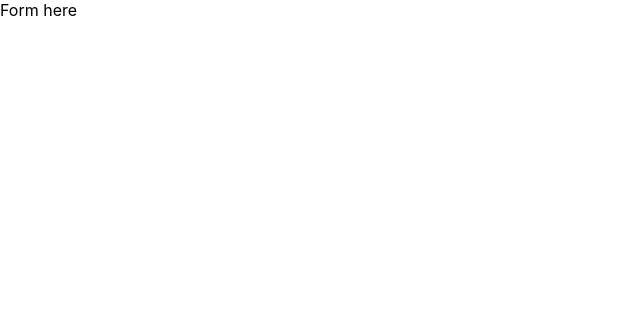
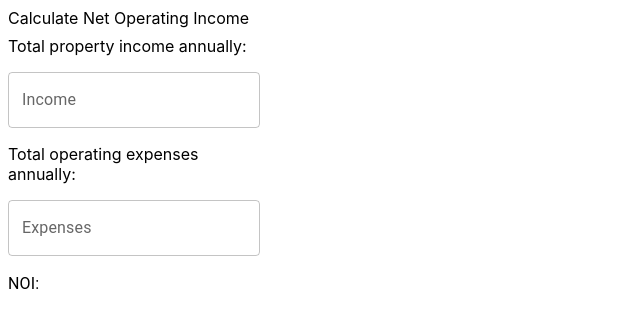
Before and after one commit to tomplucinski/property-analyzer, a React (Create React App) app in the folder client/: page /form in a window 1280 px wide. Shown: the top 328 px of the page, without its empty margins (0-640 px from the left). Built offline with nearby package versions, Linux system fonts and the light colour scheme.

Commit message:
Create form to calculate net operating income

```diff
--- a/client/src/components/Form.tsx
+++ b/client/src/components/Form.tsx
@@ -1,6 +1,48 @@
+import { SyntheticEvent, useEffect, useState } from 'react';
+import Box from '@mui/material/Box';
+import TextField from '@mui/material/TextField';
+import Typography from '@mui/material/Typography';
 
 export function Form() {
+  const [income, setIncome] = useState<number | null>(null)
+  const [expenses, setExpenses] = useState<number | null>(null)
+  const [noi, setNoi] = useState<number | null>(null)
+
+  console.log(noi)
+
+  useEffect(() => {
+    if (income && expenses) {
+      const netOperatingIncome = income - expenses
+      setNoi(netOperatingIncome)
+    }
+  }, [income, expenses])
+
+  const handleIncomeChange = (e: any) => {
+    // regex numbers only
+    setIncome(parseInt(e.target.value))
+  }
+
+  const handleExpensesChange = (e: any) => {
+    // regex numbers only
+    setExpenses(parseInt(e.target.value))
+  }
+
   return (
-    <div>Form here</div>
+    <Box
+      component="form"
+      sx={{
+        '& > :not(style)': { m: 1, width: '25ch' },
+      }}
+      noValidate
+      autoComplete="off"
+    >
+      <div>Calculate Net Operating Income</div>
+      <div>Total property income annually:</div>
+      <TextField id="outlined-basic" label="Income" variant="outlined" onChange={handleIncomeChange}/>
+      <div>Total operating expenses annually:</div>
+      <TextField id="outlined-basic" label="Expenses" variant="outlined" onChange={handleExpensesChange}/>
+
+      <Typography mt={2}>NOI: {noi}</Typography>
+    </Box>
   )
 }
```
